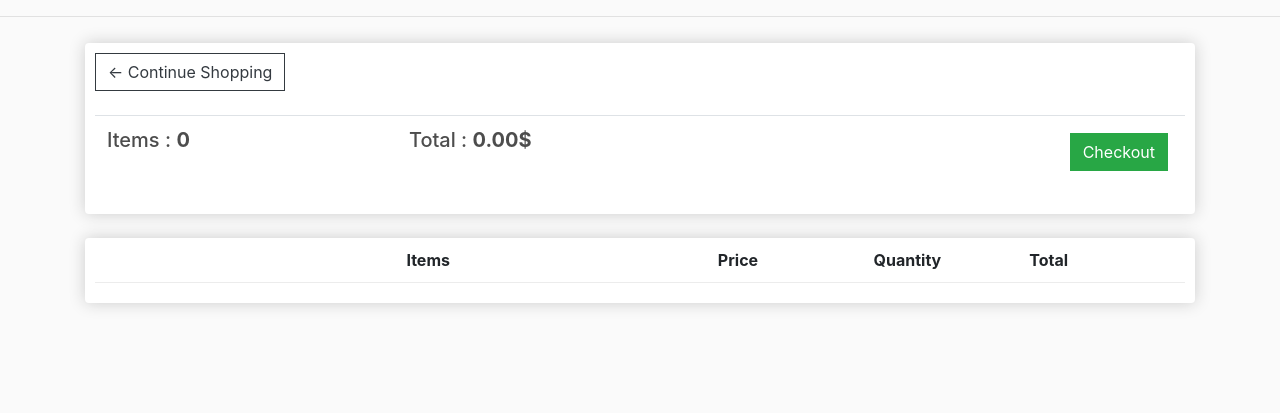
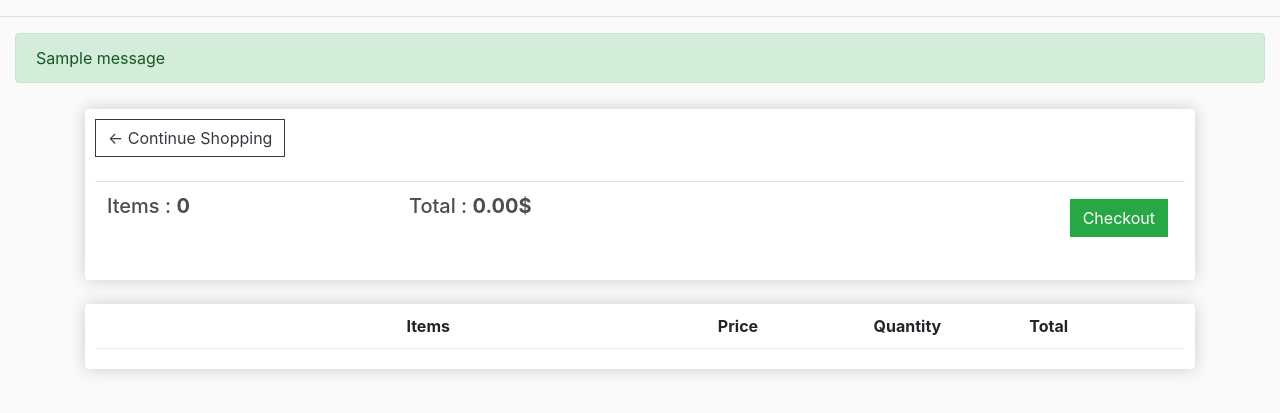
Before and after one commit to kebronDaniel/E_laundary, a Django app: page /cart/ in a window 1280 px wide. Shown: the part 57-470 px from the top of the page. Run offline with Django 3.2, Linux system fonts and the light colour scheme; one stand-in notice (Sample message) is shown; lists and menus that the app fills with data are empty; some libraries are stand-ins or nearby versions.

Commit message:
Added a success message for registerd users in main.html

```diff
--- a/store/templates/store/main.html
+++ b/store/templates/store/main.html
@@ -91,7 +91,15 @@
 	  </div>
 	</nav>
 <hr>
-
+<div class="col-md-12">
+    {% if messages %}
+        {% for message in messages %}
+            <div class="alert alert-{{message.tags}}">
+                {{message}}
+            </div>
+        {% endfor %}
+    {% endif %}
+</div>
 <div class="container">
     {% block content %}
     {% endblock content %}
--- a/users/views.py
+++ b/users/views.py
@@ -1,11 +1,15 @@
 from django.shortcuts import render, redirect
 from .forms import UserRegisterForm
+from django.contrib import messages
+
 
 def register(request):
     if request.method == 'POST':
         form = UserRegisterForm(request.POST)
         if form.is_valid():
             form.save()
+            username = form.cleaned_data.get('username')
+            messages.success(request,f'Account Created for {username}!')
             return redirect('store')
     else:
         form = UserRegisterForm()
```
Also changed, not shown: db.sqlite3.
